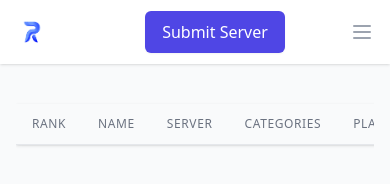
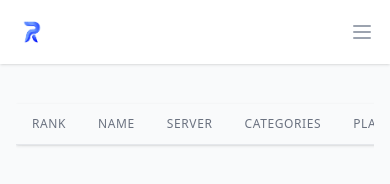
Before and after one commit to Rabbit-Company/RabbitServerList-Website, a website: page website/minecraft.html in a window 390 px wide. Drawn offline with Linux system fonts and the light colour scheme; no server answers.

Commit message:
Removed Submit Server button on devices with small screens

```diff
--- a/website/minecraft.html
+++ b/website/minecraft.html
@@ -24,7 +24,7 @@
               <a href="discordbot.html" class="mainMenuLink border-transparent inline-flex items-center px-1 pt-1 border-b-2 text-sm font-medium">Discord Bots</a>
             </div>
           </div>
-          <div class="flex-1 flex items-center justify-center px-2 lg:ml-6 lg:justify-end">
+          <div class="hidden flex-1 flex items-center justify-center px-2 lg:ml-6 lg:flex lg:justify-end">
             <div class="flex-shrink-0">
             <a href="signup.php" class="ml-8 whitespace-nowrap inline-flex items-center justify-center px-4 py-2 border border-transparent rounded-md shadow-sm text-base font-medium text-white bg-indigo-600 hover:bg-indigo-700">
                 Submit Server
```
Also changed, not shown: website/css/tailwind.min.css.
